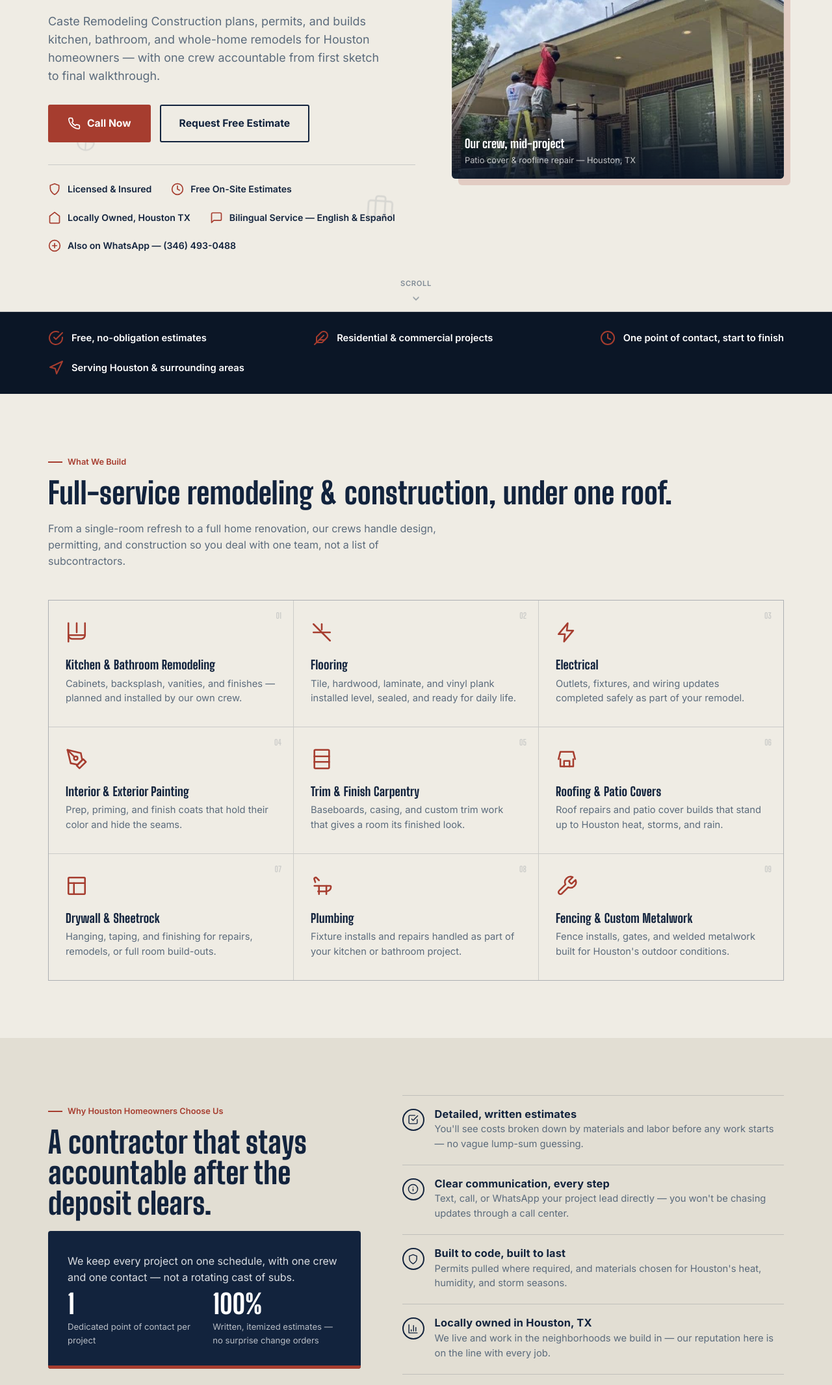
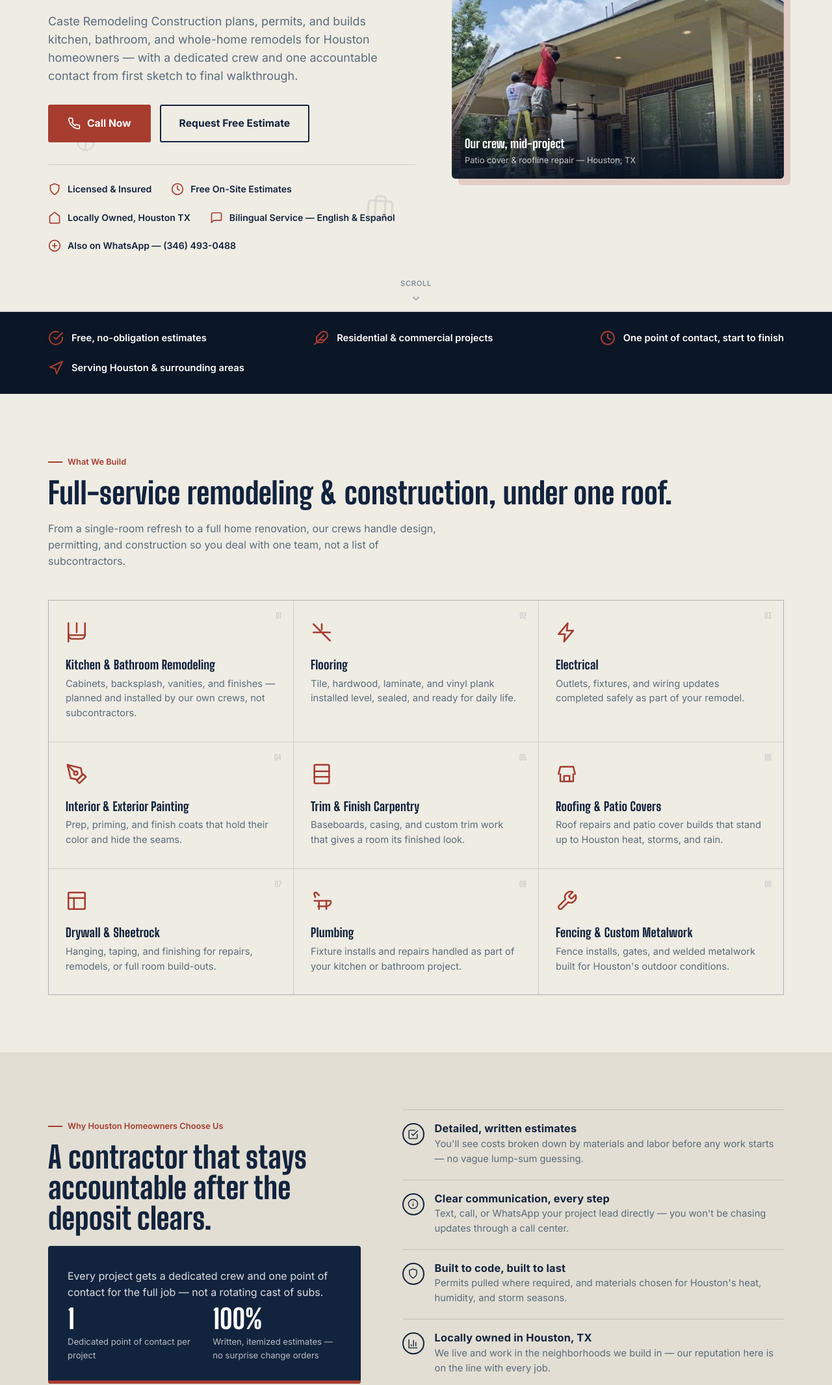
Before and after one commit to devrajkhanra/Caste-Remodelling-Construction, a plain HTML site: page index.html in a window 1280 px wide. Shown: the part 434-2565 px from the top of the page at 65% size. Drawn offline with Linux system fonts and the light colour scheme.

Commit message:
Correct copy implying a single company-wide crew; clarify multiple crews, one contact per project

```diff
--- a/index.html
+++ b/index.html
@@ -450,7 +450,7 @@
     <div>
       <span class="eyebrow-tag hero-eyebrow" style="animation-delay:0s;">Licensed General Contractor &mdash; Houston, TX</span>
       <h1>Remodels built <span>on schedule</span>, on budget, on your terms.</h1>
-      <p class="sub">Caste Remodeling Construction plans, permits, and builds kitchen, bathroom, and whole-home remodels for Houston homeowners &mdash; with one crew accountable from first sketch to final walkthrough.</p>
+      <p class="sub">Caste Remodeling Construction plans, permits, and builds kitchen, bathroom, and whole-home remodels for Houston homeowners &mdash; with a dedicated crew and one accountable contact from first sketch to final walkthrough.</p>
       <div class="hero-ctas">
         <a href="tel:+13464930488" class="btn btn-primary">
           <svg width="20" height="20" viewBox="0 0 24 24" fill="none" stroke="currentColor" stroke-width="2" stroke-linecap="round" stroke-linejoin="round"><path d="M22 16.92v3a2 2 0 0 1-2.18 2 19.79 19.79 0 0 1-8.63-3.07 19.5 19.5 0 0 1-6-6 19.79 19.79 0 0 1-3.07-8.67A2 2 0 0 1 4.11 2h3a2 2 0 0 1 2 1.72c.127.96.361 1.903.7 2.81a2 2 0 0 1-.45 2.11L8.09 9.91a16 16 0 0 0 6 6l1.27-1.27a2 2 0 0 1 2.11-.45c.907.339 1.85.573 2.81.7A2 2 0 0 1 22 16.92z"/></svg>
@@ -504,7 +504,7 @@
         <span class="num">01</span>
         <svg viewBox="0 0 24 24" fill="none" stroke="currentColor" stroke-width="1.8" stroke-linecap="round" stroke-linejoin="round"><path d="M3 2v20"/><path d="M21 15V2"/><path d="M3 15h18v0a4 4 0 0 1-4 4H7a4 4 0 0 1-4-4z"/><path d="M12 2v10"/></svg>
         <h3>Kitchen &amp; Bathroom Remodeling</h3>
-        <p>Cabinets, backsplash, vanities, and finishes — planned and installed by our own crew.</p>
+        <p>Cabinets, backsplash, vanities, and finishes — planned and installed by our own crews, not subcontractors.</p>
       </div>
       <div class="service-cell">
         <span class="num">02</span>
@@ -565,7 +565,7 @@
       <span class="eyebrow-tag">Why Houston Homeowners Choose Us</span>
       <h2>A contractor that stays accountable after the deposit clears.</h2>
       <div class="stat-card">
-        <p style="color:rgba(255,255,255,0.85); margin-bottom:0;">We keep every project on one schedule, with one crew and one contact — not a rotating cast of subs.</p>
+        <p style="color:rgba(255,255,255,0.85); margin-bottom:0;">Every project gets a dedicated crew and one point of contact for the full job — not a rotating cast of subs.</p>
         <div class="stat-grid">
           <div>
             <div class="stat-num" data-count="1" data-suffix="">0</div>
@@ -631,7 +631,7 @@
       <div class="process-step">
         <div class="step-num">3</div>
         <h4>Build</h4>
-        <p>Our crew executes the plan, with regular updates and a single contact for any questions along the way.</p>
+        <p>Our crew executes the plan, with regular updates and a single point of contact for any questions along the way.</p>
       </div>
       <div class="process-step">
         <div class="step-num">4</div>
```
